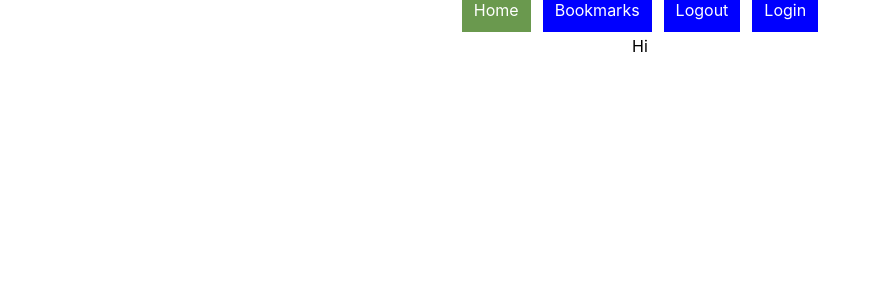
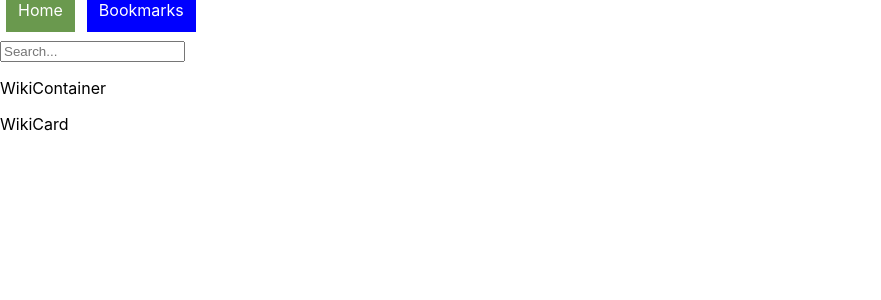
Before and after one commit to Mimioj101/wikileeks-client, a React (Create React App) app: page / in a window 1280 px wide. Shown: the top 300 px of the page, without its empty margins (0-881 px from the left). Built offline with nearby package versions, Linux system fonts and the light colour scheme.

Commit message:
navbar, importing, exporting, components, containers

```diff
--- a/src/App.js
+++ b/src/App.js
@@ -1,21 +1,24 @@
 import React from 'react';
-import logo from './logo.svg';
 import './App.css';
 import { BrowserRouter as Router, Route } from 'react-router-dom';
-import { Switch, withRouter, Redirect } from 'react-router-dom'
+// import { Switch, withRouter, Redirect } from 'react-router-dom'
 import NavBar from './components/NavBar'
+import BookmarkContainer from './containers/BookmarkContainer.js'
+import WikiContainer from './containers/WikiContainer.js'
 
-function App() {
-  return (
-    <div className="App">
-      <NavBar />
-      {/* <Switch> */}
-      <Router>
-        <Route path="/" render={() => <p>Hi</p>}/>
-      </Router>
-      {/* </Switch> */}
-    </div>
-  );
+
+class App extends React.Component {
+  render() {
+    return (
+      <div>
+        <Router>
+        <NavBar />
+          <Route exact path="/" component={WikiContainer}/>
+          <Route exact path="/bookmarks" component={BookmarkContainer}/>
+        </Router>
+      </div>
+    );
+  }
 }
 
 export default App;
--- a/src/components/NavBar.js
+++ b/src/components/NavBar.js
@@ -27,7 +27,7 @@ const link = {
             style={link}
             activeStyle={{background: '#6A994E'}}>
           Bookmarks</NavLink>
-          <NavLink
+          {/* <NavLink
           to="/logout"
           exact
           style={link}
@@ -38,7 +38,7 @@ const link = {
             exact
             style={link}
             activeStyle={{background: '#6A994E'}}>
-          Login</NavLink>
+          Login</NavLink> */}
         </div>
       );
     }
--- /dev/null
+++ b/src/components/SearchForm.js
@@ -0,0 +1,12 @@
+import React from "react"
+
+export default class SearchForm extends React.Component {
+
+    render() {
+        return(
+            <div>
+                <input type="text" placeholder="Search..." />
+            </div>
+        )
+    }
+}
--- /dev/null
+++ b/src/components/WikiCard.js
@@ -0,0 +1,10 @@
+import React from "react"
+
+export default class WikiCard extends React.Component{
+
+    render() {
+        return(
+            <p>WikiCard</p>
+        )
+    }
+}
--- /dev/null
+++ b/src/containers/BookmarkContainer.js.js
@@ -0,0 +1,14 @@
+import React from "react"
+import WikiCard from '../components/WikiCard.js'
+
+export default class BookmarkContainer extends React.Component{
+
+    render() {
+        return(
+            <div>
+                <p>BookmarkContainer</p>
+                <WikiCard />
+            </div>
+        )
+    }
+}
--- /dev/null
+++ b/src/containers/WikiContainer.js
@@ -0,0 +1,17 @@
+import React from "react"
+import WikiCard from '../components/WikiCard.js'
+import SearchForm from '../components/SearchForm.js'
+
+export default class WikiContainer extends React.Component{
+
+    render() {
+        return(
+            <div>
+                <br></br>
+                <SearchForm />
+                <p>WikiContainer</p>
+                <WikiCard />
+            </div>
+        )
+    }
+}
```
